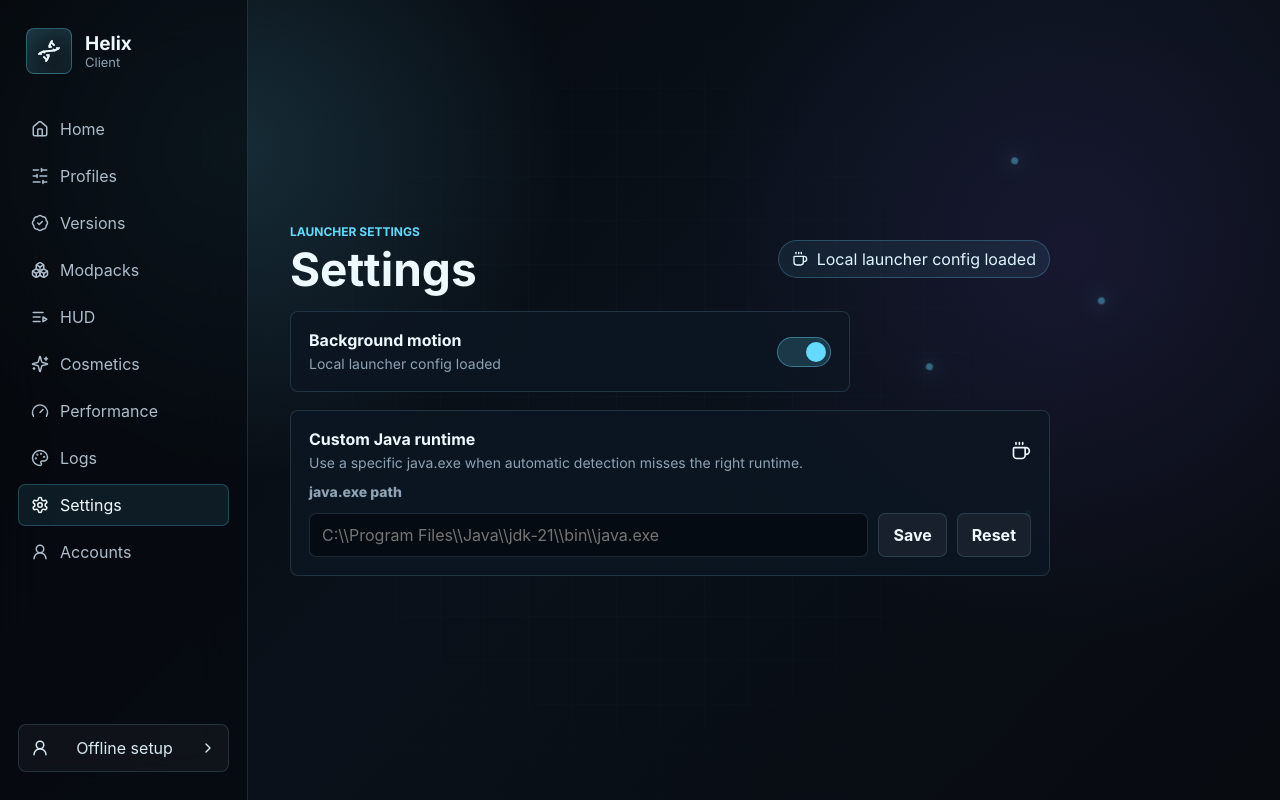
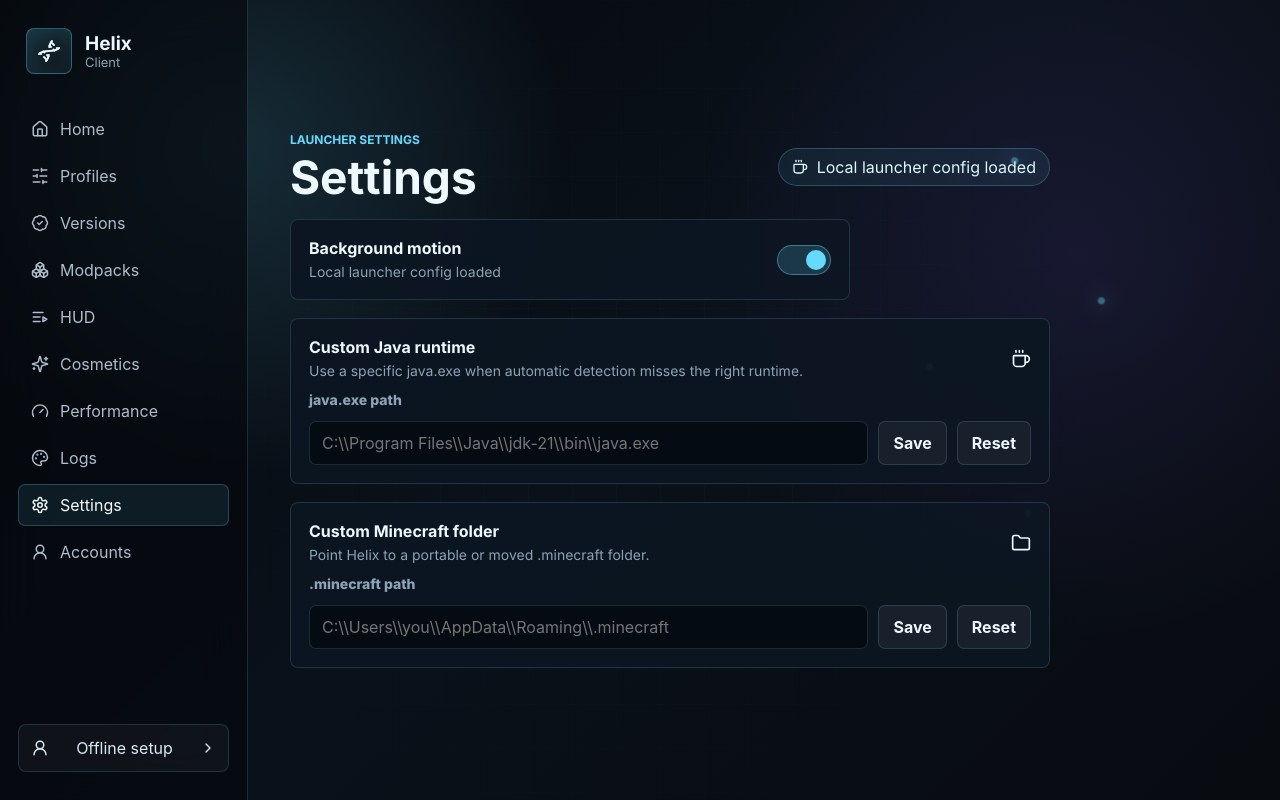
Before and after one commit to zwu5h/HelixClient, a React (Vite) app in the folder launcher/: page / in a window 1280 px wide. Both pictures are taken after a click on the button "Settings". Built offline with nearby package versions, Linux system fonts and the light colour scheme.

Commit message:
Add custom Minecraft folder settings

```diff
--- a/launcher/src/App.tsx
+++ b/launcher/src/App.tsx
@@ -250,6 +250,27 @@
     setConfigState((current) => ({
       ...current,
       status: nextConfig.customJavaPath ? "Custom Java path saved" : "Custom Java path cleared"
+    }));
+    await handleSystemScan();
+  }
+
+  async function updateCustomMinecraftPath(customMinecraftPath?: string) {
+    const nextConfig = {
+      ...configState.config,
+      customMinecraftPath: customMinecraftPath?.trim() || undefined
+    };
+
+    setConfigState((current) => ({
+      ...current,
+      config: nextConfig,
+      status: "Saving Minecraft folder path"
+    }));
+
+    await saveLauncherConfig(nextConfig);
+
+    setConfigState((current) => ({
+      ...current,
+      status: nextConfig.customMinecraftPath ? "Custom Minecraft path saved" : "Custom Minecraft path cleared"
     }));
     await handleSystemScan();
   }
@@ -564,8 +585,10 @@
           <SettingsScreen
             backgroundAnimation={configState.config.backgroundAnimation}
             customJavaPath={configState.config.customJavaPath}
+            customMinecraftPath={configState.config.customMinecraftPath}
             status={configState.status}
             onSaveCustomJavaPath={updateCustomJavaPath}
+            onSaveCustomMinecraftPath={updateCustomMinecraftPath}
             onToggleAnimation={toggleAnimation}
           />
         ) : activeSection === "logs" ? (
@@ -1186,21 +1209,30 @@
 function SettingsScreen({
   backgroundAnimation,
   customJavaPath,
+  customMinecraftPath,
   status,
   onSaveCustomJavaPath,
+  onSaveCustomMinecraftPath,
   onToggleAnimation
 }: {
   backgroundAnimation: boolean;
   customJavaPath?: string;
+  customMinecraftPath?: string;
   status: string;
   onSaveCustomJavaPath: (path?: string) => void;
+  onSaveCustomMinecraftPath: (path?: string) => void;
   onToggleAnimation: () => void;
 }) {
   const [javaPath, setJavaPath] = useState(customJavaPath ?? "");
+  const [minecraftPath, setMinecraftPath] = useState(customMinecraftPath ?? "");
 
   useEffect(() => {
     setJavaPath(customJavaPath ?? "");
   }, [customJavaPath]);
+
+  useEffect(() => {
+    setMinecraftPath(customMinecraftPath ?? "");
+  }, [customMinecraftPath]);
 
   return (
     <section className="settings-screen" aria-labelledby="settings-title">
@@ -1256,6 +1288,38 @@
           </button>
         </div>
       </form>
+
+      <form
+        className="settings-panel"
+        onSubmit={(event) => {
+          event.preventDefault();
+          onSaveCustomMinecraftPath(minecraftPath);
+        }}
+      >
+        <div className="settings-panel-header">
+          <div>
+            <strong>Custom Minecraft folder</strong>
+            <span>Point Helix to a portable or moved .minecraft folder.</span>
+          </div>
+          <Folder size={20} />
+        </div>
+        <label htmlFor="custom-minecraft-path">.minecraft path</label>
+        <div className="settings-input-row">
+          <input
+            id="custom-minecraft-path"
+            onChange={(event) => setMinecraftPath(event.target.value)}
+            placeholder="C:\\Users\\you\\AppData\\Roaming\\.minecraft"
+            type="text"
+            value={minecraftPath}
+          />
+          <button className="secondary-action" type="submit">
+            Save
+          </button>
+          <button className="secondary-action" type="button" onClick={() => onSaveCustomMinecraftPath(undefined)}>
+            Reset
+          </button>
+        </div>
+      </form>
     </section>
   );
 }
--- a/launcher/src/config.ts
+++ b/launcher/src/config.ts
@@ -7,6 +7,7 @@
   accentColor: string;
   backgroundAnimation: boolean;
   customJavaPath?: string;
+  customMinecraftPath?: string;
 };
 
 export const defaultConfig: LauncherConfig = {
@@ -15,7 +16,8 @@
   selectedModpackId: "pvp-1-8-9",
   accentColor: "#66d9ff",
   backgroundAnimation: true,
-  customJavaPath: undefined
+  customJavaPath: undefined,
+  customMinecraftPath: undefined
 };
 
 const fallbackKey = "helix-launcher-config";
```
Also changed, not shown: 1 other file (tests, documents, lock files or other folders).
